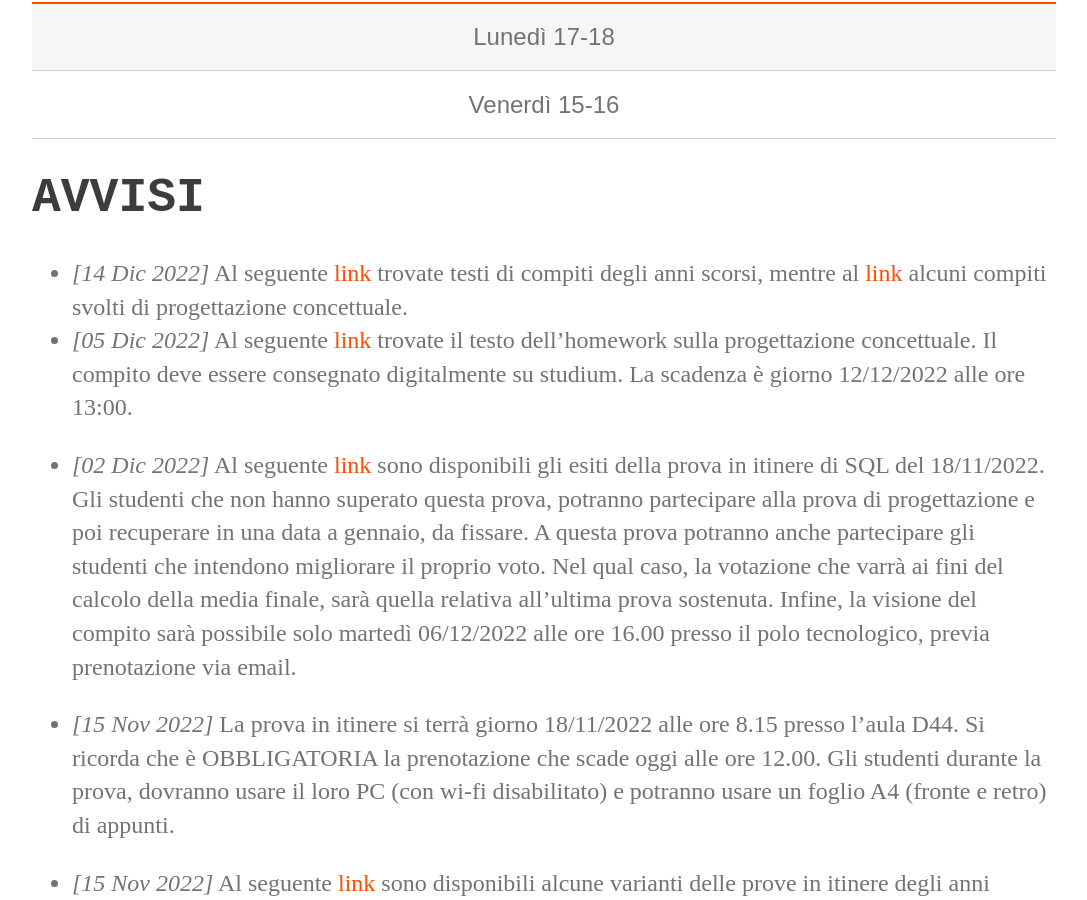
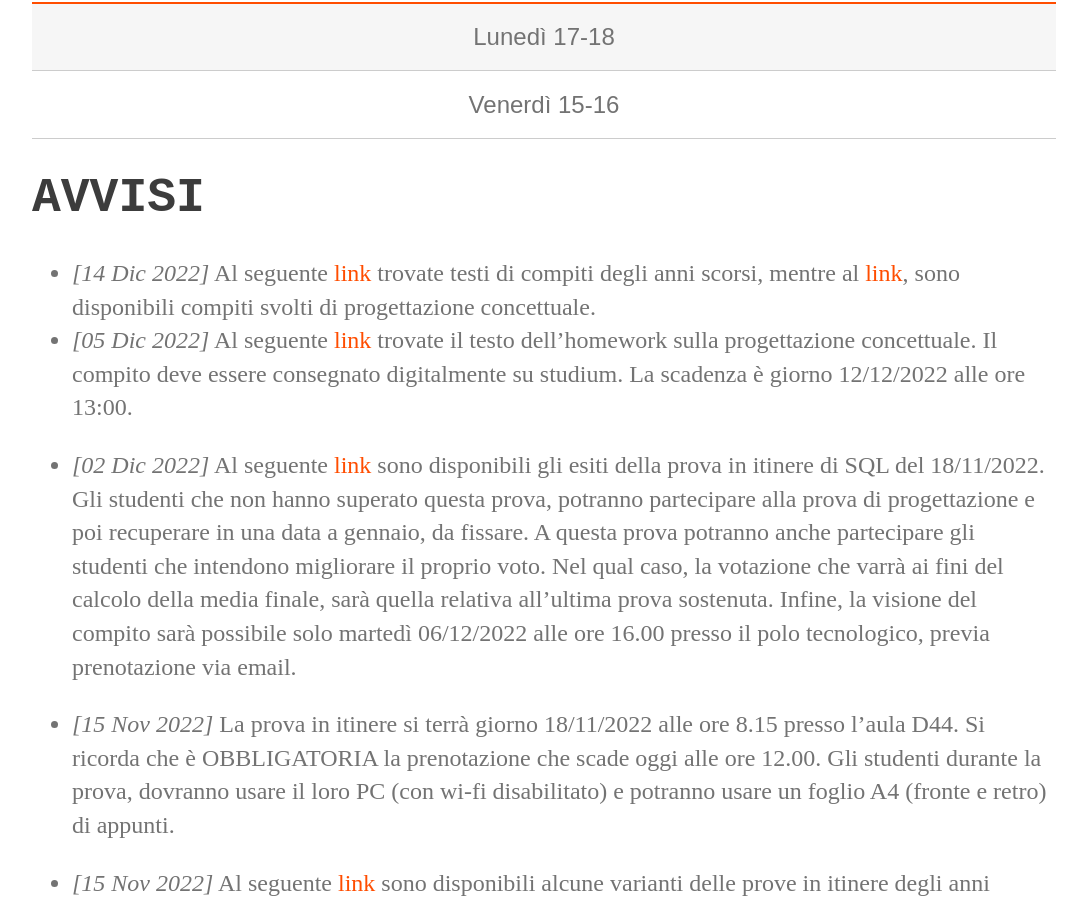
Before and after one commit to perceivelab/database-course, a Jekyll site: the page built from index.md, in a window 1280 px wide and 900 px high, scrolled down 507 px. Shown: the whole window, without its empty margins (96-1183 px from the left). Built offline with Jekyll 4.4.1, drawn with Linux system fonts in a browser that asks for light colours.

Commit message:
Update index.md

```diff
--- a/index.md
+++ b/index.md
@@ -20,7 +20,7 @@
 
 
 # AVVISI
-- *[14 Dic 2022]* Al seguente [link](https://drive.google.com/file/d/1JeExnh4fkVvALl7UPEuexoQWb6IvLwTS/view?usp=share_link) trovate testi di compiti degli anni scorsi, mentre al [link](https://drive.google.com/file/d/1rZw-rLV7osW9wiqL-lGTtry6Ru0Dgc6a/view?usp=share_link) alcuni compiti svolti di progettazione concettuale.
+- *[14 Dic 2022]* Al seguente [link](https://drive.google.com/file/d/1JeExnh4fkVvALl7UPEuexoQWb6IvLwTS/view?usp=share_link) trovate testi di compiti degli anni scorsi, mentre al [link](https://drive.google.com/file/d/1rZw-rLV7osW9wiqL-lGTtry6Ru0Dgc6a/view?usp=share_link), sono disponibili compiti svolti di progettazione concettuale.
 - *[05 Dic 2022]* Al seguente [link](https://drive.google.com/file/d/1_R46_2HDsmRN_EBWqstUzIdtIe1g1fJd/view?usp=sharing) trovate il testo dell'homework sulla progettazione concettuale. Il compito deve essere consegnato digitalmente su studium. La scadenza è giorno 12/12/2022 alle ore 13:00.
 - *[02 Dic 2022]* Al seguente [link](https://drive.google.com/file/d/1Q52Tmdu1wEix__IcpFng0Kj8h4Pl4boD/view?usp=sharing) sono disponibili gli esiti della prova in itinere di SQL del 18/11/2022. Gli studenti che non hanno superato questa prova, potranno partecipare alla prova di progettazione e poi recuperare in una data a gennaio, da fissare. A questa prova potranno anche partecipare gli studenti che intendono migliorare il proprio voto. Nel qual caso, la votazione che varrà ai fini del calcolo della media finale, sarà quella relativa all'ultima prova sostenuta. Infine, la visione del compito sarà possibile solo martedì 06/12/2022 alle ore 16.00 presso il polo tecnologico, previa prenotazione via email.
 
```
